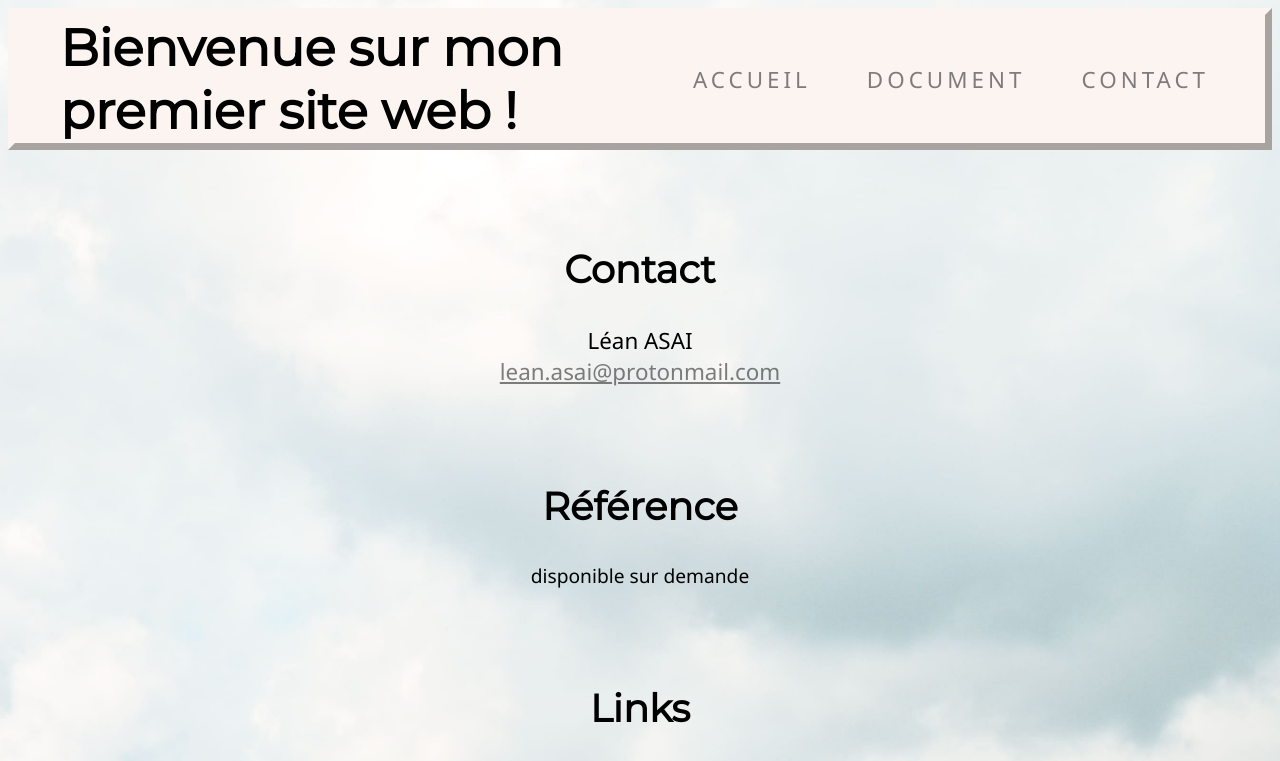
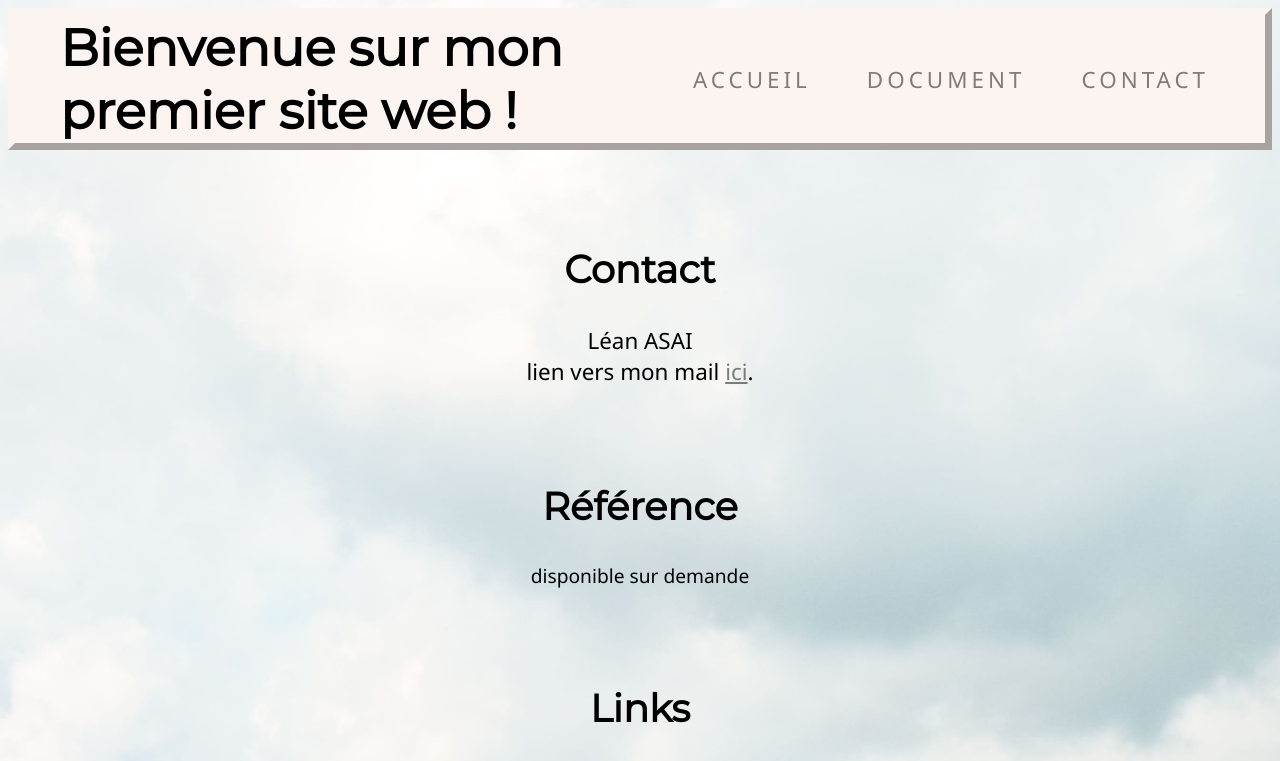
Before and after one commit to Taekyon/Taekyon.github.io, a plain HTML site: page contact.html in a window 1280 px wide. Shown: the top 761 px of the page. Drawn offline with Linux system fonts and the light colour scheme.

Commit message:
Better email obfuscation

```diff
--- a/contact.html
+++ b/contact.html
@@ -23,8 +23,8 @@
 
             <h2 class="title">Contact</h2>
             <p class="contact">Léan ASAI<br />
-            <a href="javascript:location='mailto:\u006c\u0065\u0061\u006e\u002e\u0061\u0073\u0061\u0069\u0040\u0070\u0072\u006f\u0074\u006f\u006e\u006d\u0061\u0069\u006c\u002e\u0063\u006f\u006d';void 0"><script type="text/javascript">document.write('\u006c\u0065\u0061\u006e\u002e\u0061\u0073\u0061\u0069\u0040\u0070\u0072\u006f\u0074\u006f\u006e\u006d\u0061\u0069\u006c\u002e\u0063\u006f\u006d')</script></a>
-
+                <!-- email obfuscate without javascript. -->
+                lien vers mon mail <a href='mailt&#111;&#58;le%6&#49;n&#46;asai&#64;p&#114;o&#116;%6Fn&#109;%61%69l&#37;2Ecom'>ici</a>.</p>
             <h2>Référence</h2>
             <p>disponible sur demande</p>
 
```
Also changed, not shown: 1 other file.
